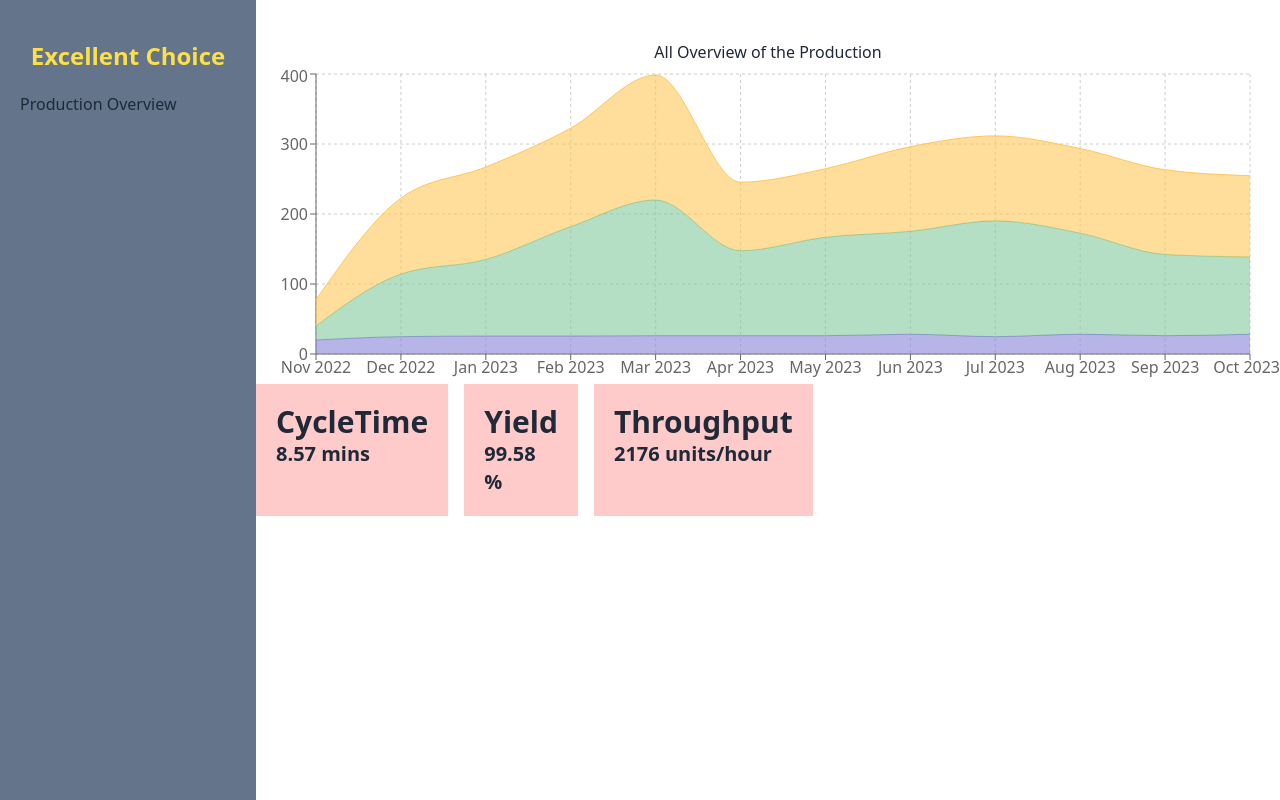
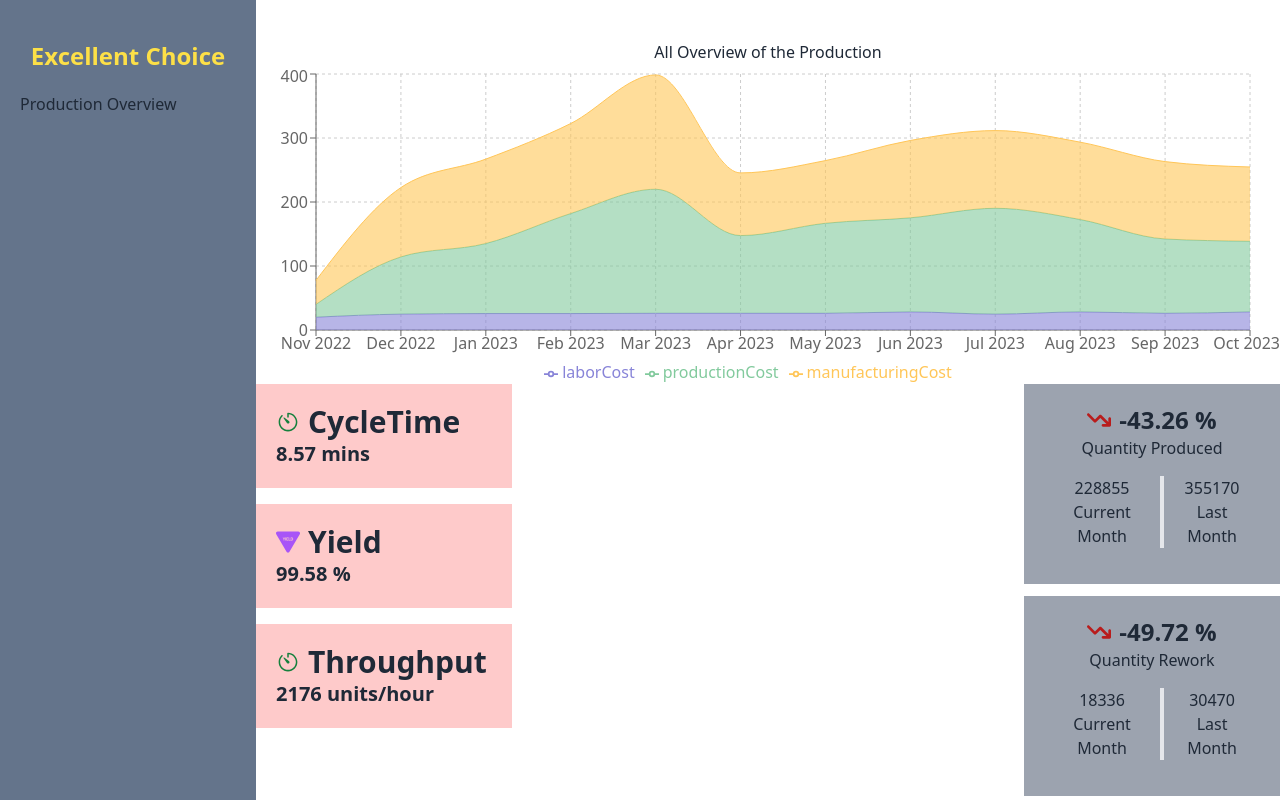
Before and after one commit to mkiuzzl01/Production-Overview, a React (Vite) app: page / in a window 1280 px wide. Built offline with nearby package versions, Linux system fonts and the light colour scheme.

Commit message:
quantity card add in the dashboard

```diff
--- a/package.json
+++ b/package.json
@@ -14,6 +14,7 @@
     "match-sorter": "^7.0.0",
     "react": "^18.3.1",
     "react-dom": "^18.3.1",
+    "react-icons": "^5.3.0",
     "react-router-dom": "^6.27.0",
     "recharts": "^2.13.0",
     "sort-by": "^1.2.0"
--- a/public/data.json
+++ b/public/data.json
@@ -93,16 +93,20 @@
         }
       ]
     },
-    "quantityProduced": {
+    "quantity": [
+      {
+        "type": "Quantity Produced",
         "percentageChange": -43.26,
         "currentMonth": 228855,
         "lastMonth": 355170
       },
-    "reworkQuantity": {
+      {
+        "type": "Quantity Rework",
         "percentageChange": -49.72,
         "currentMonth": 18336,
         "lastMonth": 30470
-    },
+      }
+    ],
     "metrics": {
       "availability": 96.24,
       "performance": 93.12,
--- a/src/components/CostAnalysis/CostAnalysis.jsx
+++ b/src/components/CostAnalysis/CostAnalysis.jsx
@@ -4,7 +4,7 @@ import {
   Area,
   AreaChart,
   CartesianGrid,
-  Label,
+  Legend,
   ResponsiveContainer,
   Tooltip,
   XAxis,
@@ -13,14 +13,12 @@ import {
 
 const CostAnalysis = () => {
   const { costAnalysis } = useProductions();
-  const data = costAnalysis?.find((item) => item.items);
-  console.log(data?.items);
 
   return (
     <div className="w-full h-80">
       <ResponsiveContainer>
         <AreaChart
-          data={data?.items}
+          data={costAnalysis?.items}
           margin={{
             top: 10,
             right: 30,
@@ -32,6 +30,7 @@ const CostAnalysis = () => {
           <XAxis dataKey="month" />
           <YAxis />
           <Tooltip />
+          <Legend align="center"  />
           <Area
             type="monotone"
             dataKey="laborCost"
@@ -53,6 +52,7 @@ const CostAnalysis = () => {
             stroke="#ffc658"
             fill="#ffc658"
           />
+
         </AreaChart>
       </ResponsiveContainer>
     </div>
--- a/src/components/Pages/Production_Overview.jsx
+++ b/src/components/Pages/Production_Overview.jsx
@@ -1,6 +1,7 @@
 import React from "react";
 import ProductCycle from "../productCycle/productCycle";
 import CostAnalysis from "../CostAnalysis/CostAnalysis";
+import Quantity from "../quantity/Quantity";
 
 const Production_Overview = () => {
   return (
@@ -11,8 +12,16 @@ const Production_Overview = () => {
       <div>
         <CostAnalysis></CostAnalysis>
       </div>
-      <div className="grid grid-cols-3 gap-2">
-        <ProductCycle></ProductCycle>
+      <div className="grid grid-cols-4">
+        <div>
+          <ProductCycle></ProductCycle>
+        </div>
+        <div className="col-span-2">
+
+        </div>
+        <div>
+          <Quantity></Quantity>
+        </div>
       </div>
       <div></div>
     </div>
--- a/src/components/ProductCycle/ProductCycle.jsx
+++ b/src/components/ProductCycle/ProductCycle.jsx
@@ -1,16 +1,18 @@
 import useProductions from "../../lib/useProductions";
+import { IoIosTimer } from "react-icons/io";
+import { BsFillSignYieldFill } from "react-icons/bs";
 
 const ProductCycle = () => {
   const { productCycle } = useProductions();
   return (
     <div>
-      <div className="flex gap-4">
+      <div className="flex flex-col gap-4">
         {productCycle?.map((item, idx) => (
           <div className="bg-red-200 p-5" key={idx}>
-            <h1 className="text-3xl font-bold">{item.item}</h1>
+            <h1 className="flex items-center gap-2 text-3xl font-bold">{item?.item ==="CycleTime" || item?.item === "Throughput" ? <IoIosTimer className="text-2xl text-green-700"></IoIosTimer> :<BsFillSignYieldFill className="text-2xl text-purple-500"></BsFillSignYieldFill> } {item.item} </h1>
             <div className="text-xl font-semibold">
               <p>
-                {item.value || item.percentage} {item?.value ? item?.unit : "%"}
+                {item.value || item.percentage} {item?.value ? item?.unit :"%"}
               </p>
             </div>
           </div>
--- /dev/null
+++ b/src/components/quantity/Quantity.jsx
@@ -0,0 +1,32 @@
+import React from "react";
+import useProductions from "../../lib/useProductions";
+import { FaArrowTrendDown } from "react-icons/fa6";
+
+const Quantity = () => {
+  const { quantity } = useProductions();
+
+  console.log(quantity);
+  return (
+    <div className="flex flex-col gap-3">
+      {quantity?.map((item, idx) => (
+        <div className="bg-gray-400 text-center p-5" key={idx}>
+          <h1 className="text-2xl font-bold flex items-center justify-center gap-2"> <FaArrowTrendDown className="text-red-700"></FaArrowTrendDown>{item?.percentageChange} %</h1>
+          <h3>{item?.type}</h3>
+          <div className="flex gap-4 p-4">
+          <div>
+            <p>{item?.currentMonth}</p>
+            <p>Current Month</p>
+          </div>
+          <div className="border-2"></div>
+          <div>
+            <p>{item.lastMonth}</p>
+            <p>Last Month</p>
+          </div>
+          </div>
+        </div>
+      ))}
+    </div>
+  );
+};
+
+export default Quantity;
--- a/src/lib/useProductions.jsx
+++ b/src/lib/useProductions.jsx
@@ -1,40 +1,45 @@
 import { useLayoutEffect, useState } from "react";
-import Loading from "../util/Loading";
 
 const useProductions = () => {
-  const [loading, setLoading] = useState(false);
+  const [loading, setLoading] = useState(true);
+  const [error, setError] = useState("");
   const [productCycle, setProductCycle] = useState([]);
   const [costAnalysis, setCostAnalysis] = useState([]);
-  const [quantityProduced, setQuantityProduced] = useState([]);
+  const [quantity, setQuantity] = useState([]);
+  const [reworkQuantity, setReworkQuantity] = useState({});
   const [metrics, setMetrics] = useState([]);
 
   //get all products data
   const getData = async () => {
-    setLoading(true);
-    const data = await fetch("data.json");
-    const res = await data.json();
-    setLoading(false);
+    try {
+      const response = await fetch("data.json");
+      if (!response.ok) throw Error("Field to fetch data");
+      const [data] = await response.json();
 
-    const cycle = res.flatMap((item) => item.productCycle);
-    setProductCycle(cycle);
-
-    const cost = res.flatMap((item) => item.costAnalysis);
-    setCostAnalysis(cost);
-
-    const quantity = res.flatMap((item) => item.quantityProduced);
-    setQuantityProduced(quantity);
-
-    const performance = res.flatMap((item) => item.metrics);
-    setMetrics(performance);
+      //extract to production data from the JSON file;
+      setProductCycle(data.productCycle || []);
+      setCostAnalysis(data.costAnalysis || []);
+      setQuantity(data.quantity || {});
+      setMetrics(data.metrics || {});
+    } catch (error) {
+      setError(error.message);
+    } finally {
+      setLoading(false);
+    }
   };
 
   useLayoutEffect(() => {
     getData();
   }, []);
 
-  if (loading) return <Loading></Loading>;
-
-  return { productCycle, costAnalysis, quantityProduced, metrics };
+  return {
+    productCycle,
+    costAnalysis,
+    quantity,
+    metrics,
+    loading,
+    error,
+  };
 };
 
 export default useProductions;
```
Also changed, not shown: 1 other file (tests, documents, lock files or other folders). Lines whose indentation alone changed are shown as unchanged.
